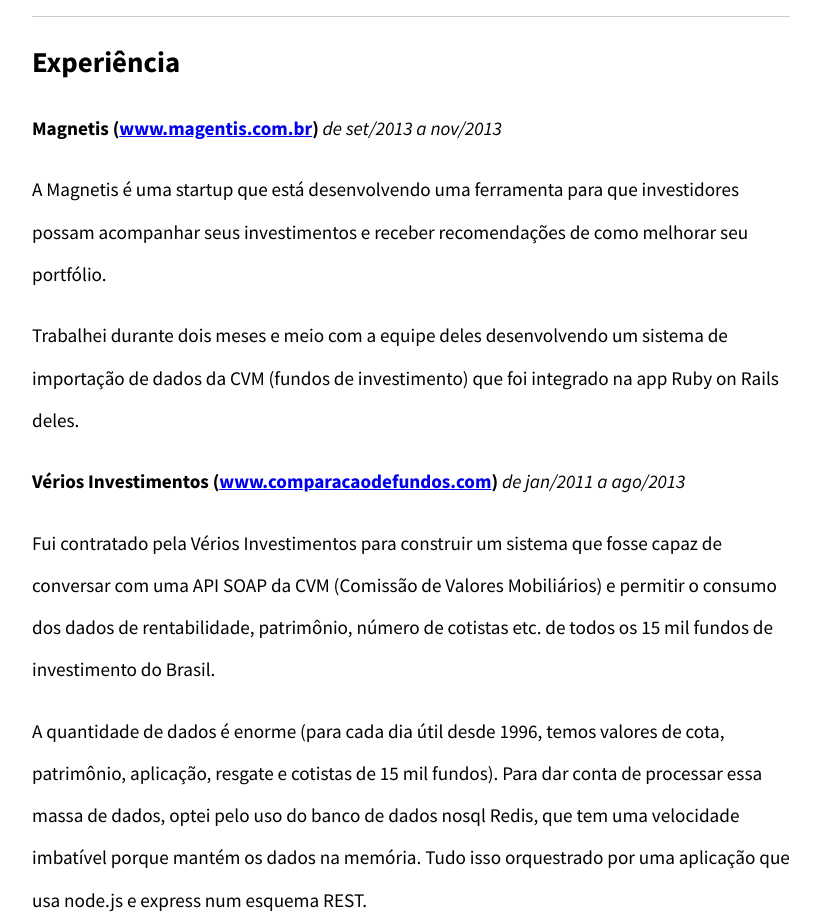
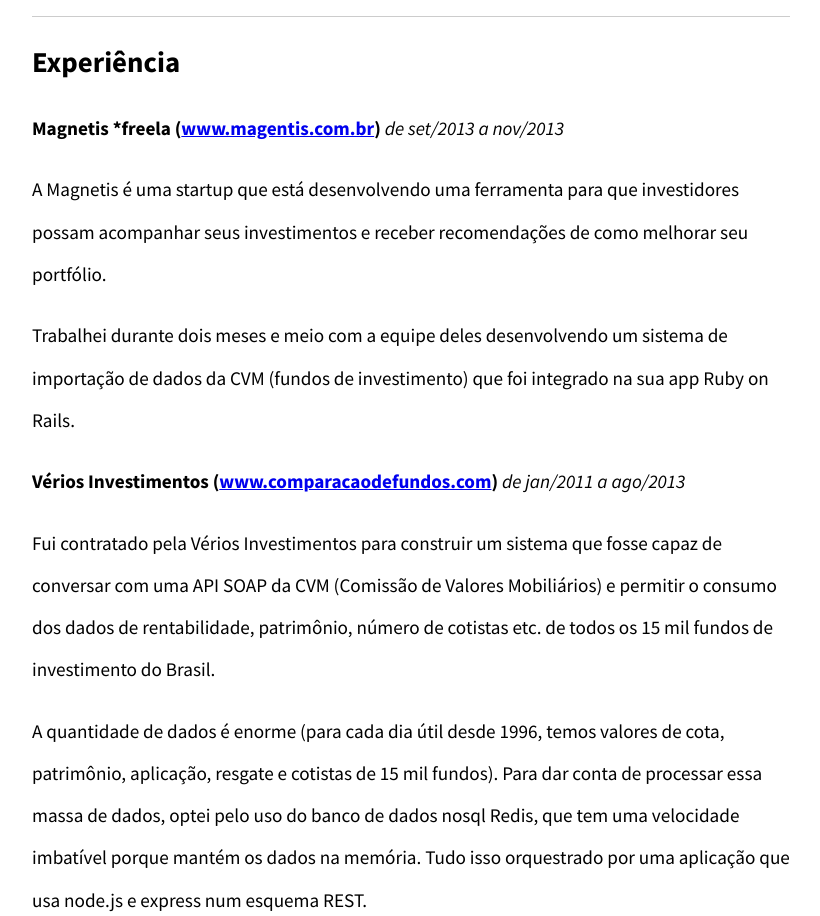
Before and after one commit to andreleite/curriculum.github.io, a website: page index.html in a window 1280 px wide. Shown: the part 1418-2334 px from the top of the page, without its empty margins (229-1049 px from the left). Drawn offline with nearby package versions, Linux system fonts and the light colour scheme.

Commit message:
Tirando excesso de deles da Magnetis

```diff
--- a/index.html
+++ b/index.html
@@ -49,9 +49,9 @@
             <em>Observação: Um programador que fez jornalismo? Estranho. Mas esse foi o meu caminho. Mesmo tento suado muito para passar no segundo curso mais difícil da USP, resolvi fazer o que gosto e de maneira auto-didata me tornei programador. Trabalhei em redações por quase 10 anos, na maior parte do tempo em editorias de economia e negócios. No final das contas, essa formação multidisciplinar tem me ajudado muito a ser um profissional melhor.</em>
             <hr />
             <h2>Experiência</h2>
-            <p><strong>Magnetis (<a href="http://www.magnetis.com.br" target="_blank">www.magentis.com.br</a>)</strong> <em> de set/2013 a nov/2013</em></p>
+            <p><strong>Magnetis *freela (<a href="http://www.magnetis.com.br" target="_blank">www.magentis.com.br</a>)</strong> <em> de set/2013 a nov/2013</em></p>
             <p>A Magnetis é uma startup que está desenvolvendo uma ferramenta para que investidores possam acompanhar seus investimentos e receber recomendações de como melhorar seu portfólio.</p>
-            <p>Trabalhei durante dois meses e meio com a equipe deles desenvolvendo um sistema de importação de dados da CVM (fundos de investimento) que foi integrado na app Ruby on Rails deles.</p>
+            <p>Trabalhei durante dois meses e meio com a equipe deles desenvolvendo um sistema de importação de dados da CVM (fundos de investimento) que foi integrado na sua app Ruby on Rails.</p>
             <p><strong>Vérios Investimentos (<a href="http://www.comparacaodefundos.com" target="_blank">www.comparacaodefundos.com</a>)</strong> <em> de jan/2011 a ago/2013</em></p>
             <p>Fui contratado pela Vérios Investimentos para construir um sistema que fosse capaz de conversar com uma API SOAP da CVM (Comissão de Valores Mobiliários) e permitir o consumo dos dados de rentabilidade, patrimônio, número de cotistas etc. de todos os 15 mil fundos de investimento do Brasil.</p>
             <p>A quantidade de dados é enorme (para cada dia útil desde 1996, temos valores de cota, patrimônio, aplicação, resgate e cotistas de 15 mil fundos). Para dar conta de processar essa massa de dados, optei pelo uso do banco de dados nosql Redis, que tem uma velocidade imbatível porque mantém os dados na memória. Tudo isso orquestrado por uma aplicação que usa node.js e express num esquema REST.</p>
```
